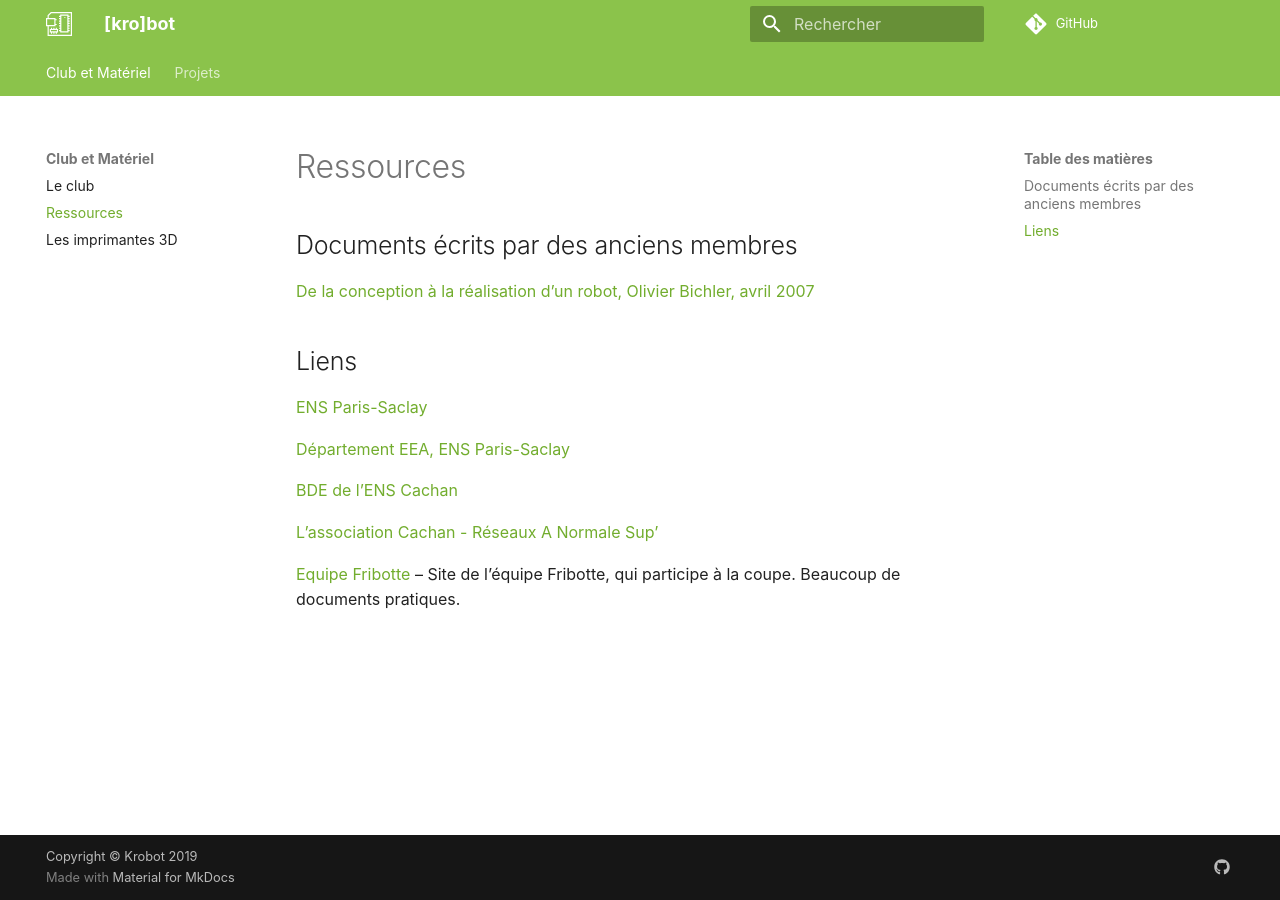
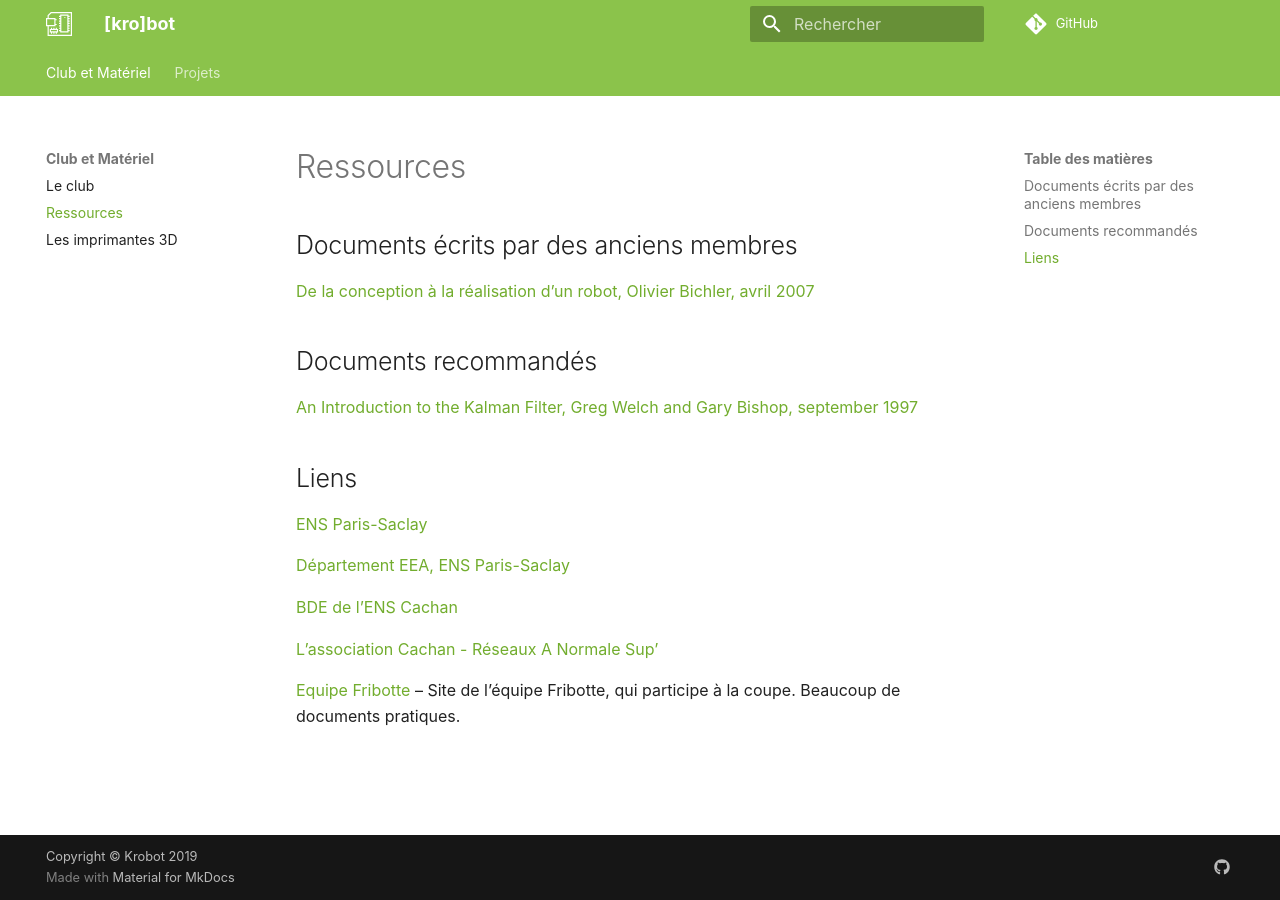
Before and after one commit to ens-krobot/KrobotDocumentation, an MkDocs documentation site: the page built from docs/ressources.md, in a window 1280 px wide. Built offline with MkDocs 1.6.1 and Material for MkDocs 9.7.7, drawn with Linux system fonts in a browser that asks for light colours; comment, search, counter and statistics services are not loaded.

```diff
--- a/docs/ressources.md
+++ b/docs/ressources.md
@@ -3,6 +3,10 @@
 ## Documents écrits par des anciens membres
 
 [De la conception à la réalisation d’un robot, Olivier Bichler, avril 2007](doc/2007_Guide_Krobot.pdf)
+
+## Documents recommandés
+
+[An Introduction to the Kalman Filter, Greg Welch and Gary Bishop, september 1997](doc/kalman.pdf)
 
 ## Liens
 
--- a/mkdocs.yml
+++ b/mkdocs.yml
@@ -12,6 +12,7 @@ nav:
       - La Coupe de France 2019: coupe-de-france-2019.md
       - La Coupe de France 2015: coupe-de-france-2015.md
       - La Coupe de France 2011: coupe-de-france-2011.md
+      - La Coupe de France 2007: coupe-de-france-2007.md
       - La Coupe de France 2002: coupe-de-france-2002.md
       - La Coupe de France 2001: coupe-de-france-2001.md
       - La Coupe de France 2000: coupe-de-france-2000.md
```
Also changed, not shown: docs/coupe-de-france-2007.md (added, +3 -0 lines), docs/coupe-de-france-2015.md (+2 -0 lines), docs/img/coupe_de_france_2007_robot.png (added), docs/img/coupe_de_france_2015_robot.jpg (added), docs/img/logo.png, 1 other file.
